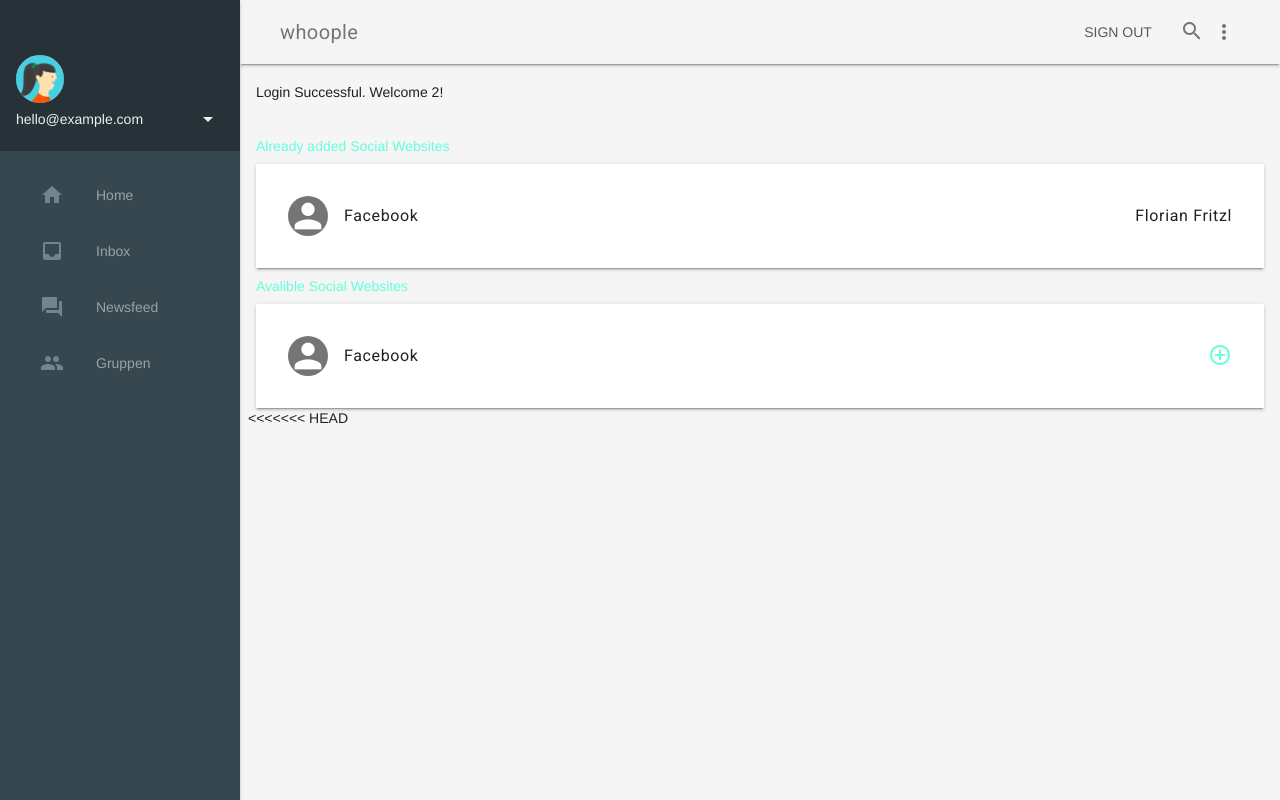
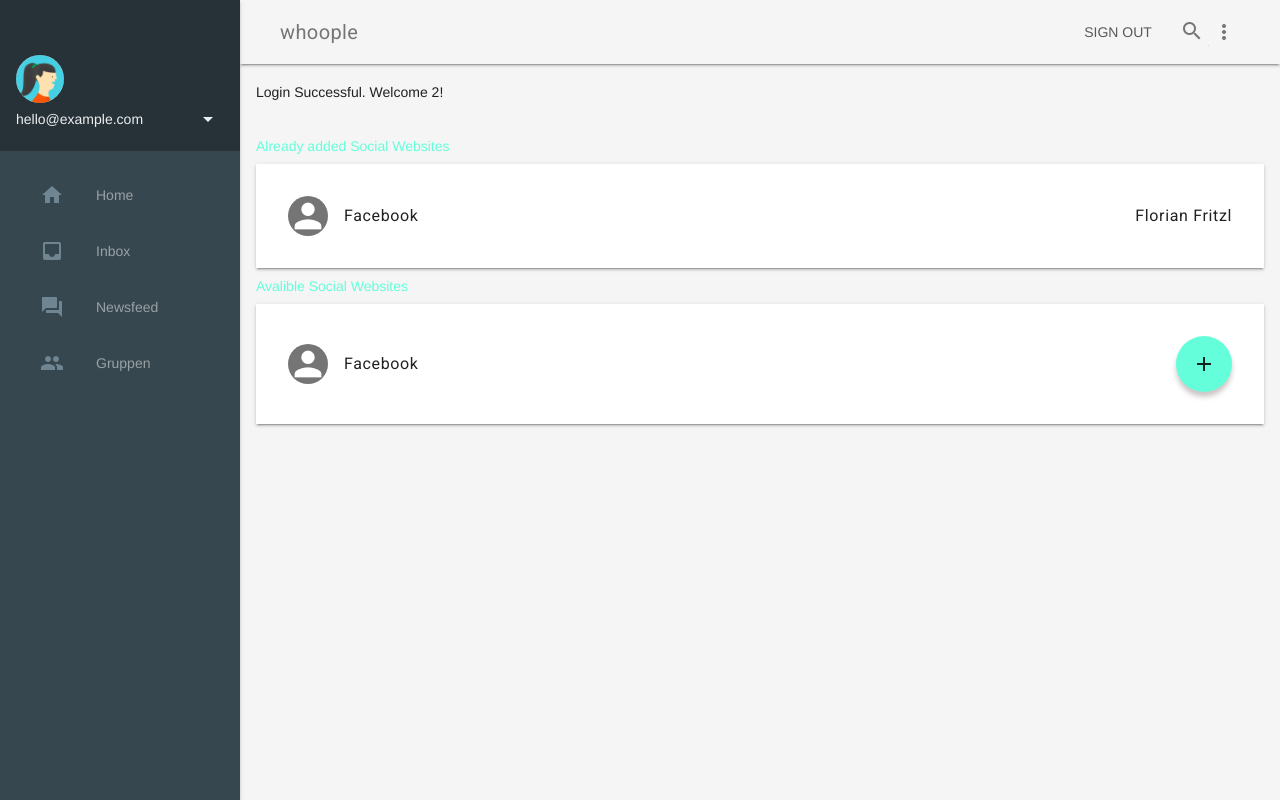
Before and after one commit to Florian-Fritzl-FH-Hagenberg/whoopleFH, a PHP site: page /dashboard.php in a window 1280 px wide. Run offline with PHP 8.4, Linux system fonts and the light colour scheme; a user stored in the database is signed in; data comes from the database, SQL or seed files in the repository; data that the repository does not hold is empty.

Commit message:
Add Whoople Button
Yo

```diff
--- a/dashboard.php
+++ b/dashboard.php
@@ -40,6 +40,8 @@ require("database.php");
     <script src="script_dashboard.js"></script>
 </head>
 <body>
+
+
 <div class="demo-layout mdl-layout mdl-js-layout mdl-layout--fixed-drawer mdl-layout--fixed-header">
     <header class="demo-header mdl-layout__header mdl-color--grey-100 mdl-color-text--grey-600">
         <div class="mdl-layout__header-row">
@@ -139,9 +141,75 @@ require("database.php");
 
                     <div class="popup" onclick="myFunction()">
                         <span class="mdl-list__item-secondary-action">
-                        <a class="mdl-list__item-secondary-action" href="#"><i class="material-icons">add_circle_outline</i></a>
+
+                            <div class="fab">
+    <i class="material-icons fab-icon">add</i>
+
+    <form class='cntt-wrapper'>
+        <div id="fab-hdr">
+            <h3>Add Whoople</h3>
+        </div>
+
+        <div class="cntt">
+            <div class="mdl-textfield mdl-js-textfield mdl-textfield--floating-label">
+                <input class="mdl-textfield__input" type="text" id="text1" />
+                <label class="mdl-textfield__label" for="text2">Whoople-Name</label>
+            </div>
+
+            <div class="mdl-textfield mdl-js-textfield mdl-textfield--floating-label">
+                <input class="mdl-textfield__input" type="text" id="text2" />
+                <label class="mdl-textfield__label" for="text2">Account-Name</label>
+            </div>
+
+            <div class="mdl-textfield mdl-js-textfield mdl-textfield--floating-label">
+                <input class="mdl-textfield__input" type="text" id="text3" />
+                <label class="mdl-textfield__label" for="text3">Whoople-Link</label>
+            </div>
+        </div>
+
+        <div class="btn-wrapper">
+            <button class="mdl-button mdl-js-button" id="cancel">Cancel</button>
+            <button class="mdl-button mdl-js-button mdl-button--primary" id="submit">Submit</button>
+        </div>
+
+    </form>
+</div>
+
+                            <script>
+    //Variables
+    var overlay = $("#overlay"),
+        fab = $(".fab"),
+        cancel = $("#cancel"),
+        submit = $("#submit");
+
+    //fab click
+    fab.on('click', openFAB);
+    overlay.on('click', closeFAB);
+    cancel.on('click', closeFAB);
+
+    function openFAB(event) {
+        if (event) event.preventDefault();
+        fab.addClass('active');
+        overlay.addClass('dark-overlay');
+
+    }
+
+    function closeFAB(event) {
+        if (event) {
+            event.preventDefault();
+            event.stopImmediatePropagation();
+        }
+
+        fab.removeClass('active');
+        overlay.removeClass('dark-overlay');
+
+    }
+</script>
+
+
+                        <!--<a class="mdl-list__item-secondary-action" href="#"><i class="material-icons">add_circle_outline</i></a>
                         <span class="popuptext" id="myPopup">Wtf is this text?</span>
-                        </span>
+                        </span> -->
                     </div>
 
                     <script>
@@ -154,8 +222,6 @@ require("database.php");
 
                 </li>
             </ul>
-<<<<<<< HEAD
-
 
             <!--
             <div class="demo-graphs mdl-shadow--2dp mdl-color--white mdl-cell mdl-cell--8-col">
--- a/styles.css
+++ b/styles.css
@@ -1210,3 +1210,107 @@ html {
     from {opacity: 0;}
     to {opacity:1 ;}
 }
+
+/* Popup button*/
+/* mdl - popup */
+.dark-overlay {
+    position: fixed;
+    width: 100%;
+    height: 100%;
+    background: rgba(0, 0, 0, 0.3);
+    z-index: 5;
+    -webkit-transition: all 600ms cubic-bezier(0.200, 0.965, 0.000, 1.005);
+    transition: all 600ms cubic-bezier(0.200, 0.965, 0.000, 1.005);
+}
+
+.fab {
+    z-index: 5;
+    cursor: pointer;
+    border-radius: 50%;
+
+    /*position: fixed;
+    right: 400px;
+    top: 100px;
+    color: #fff; */
+    background: #64ffda;
+    height: 56px;
+    width: 56px;
+    box-shadow: 0 5px 5px rgba(126, 111, 111, 0.39);
+    -webkit-transition: all 600ms cubic-bezier(0.200, 0.965, 0.000, 1.005);
+    transition: all 600ms cubic-bezier(0.200, 0.965, 0.000, 1.005);
+}
+
+.fab.active {
+    cursor: default;
+    background: #FFF;
+    border-radius: .125em;
+    width: 450px;
+    height: 350px;
+    box-shadow: 0 25px 35px 0 rgba(0, 0, 0, 0.35);
+    top: 10%;
+    right: calc(50% - 250px);
+}
+
+.fab-icon {
+    position: absolute;
+    display: block;
+    top: 50%;
+    left: 50%;
+    -webkit-transform: translate(-12px, -12px);
+    -ms-transform: translate(-12px, -12px);
+    transform: translate(-12px, -12px);
+    line-height: 24px;
+    width: 24px;
+    -webkit-touch-callout: none;
+    -webkit-user-select: none;
+    -moz-user-select: none;
+    -ms-user-select: none;
+    user-select: none;
+}
+
+.active .fab-icon {
+    display: none;
+}
+
+.active .protect {
+    background: none;
+}
+
+.cntt-wrapper {
+    display: none;
+}
+
+.active .cntt-wrapper {
+    display: block;
+}
+
+#fab-hdr {
+    position: absolute;
+    width: 100%;
+    background: #64ffda;
+}
+
+#fab-hdr h3 {
+    padding-left: 30px;
+}
+
+.cntt {
+    padding: 100px 35px 0 35px;
+    color: #757575;
+}
+
+.btn-wrapper {
+    position: absolute;
+    right: 0;
+    bottom: 0;
+    margin-bottom: 8px;
+    padding: 6px 16px;
+}
+
+/* just presenation */
+.center{margin: 0 auto}
+.m-t-100{margin-top:100px}
+.box {
+    height: 300px;
+    padding: 100px;
+}
```
